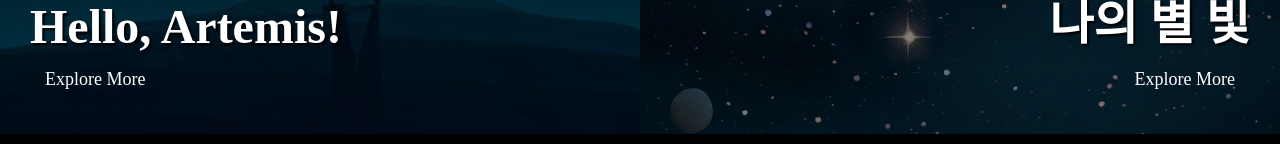
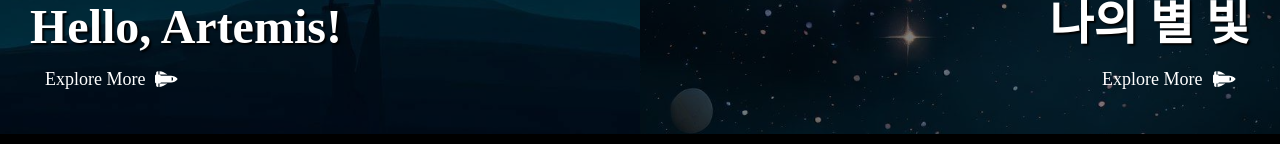
Before and after one commit to 2023-chambit-project/KOOSMOOS, a React (Vite) app: page /game in a window 1280 px wide. Shown: the part 656-800 px from the top of the page. Built offline with nearby package versions, Linux system fonts and the light colour scheme.

Commit message:
chore: Button에 아이콘 추가

```diff
--- a/src/pages/Game/components/AlignedBox/index.tsx
+++ b/src/pages/Game/components/AlignedBox/index.tsx
@@ -1,5 +1,6 @@
 import { Button } from '@/components'
 import { GameMainAlign, GameMainCommon } from '@/constants/index'
+import { faSpaceShuttle } from '@fortawesome/free-solid-svg-icons'
 import { FC, HTMLAttributes, PropsWithChildren } from 'react'
 import { PositionProps } from '../../Game.types'
 import * as S from './AlignedBox.styles'
@@ -13,7 +14,7 @@ export const AlignedArea: FC<PropsWithChildren<Props>> = ({ align, children, ...
       {children}
       <S.TitleAndButton align={align}>
         <h1>{GameMainAlign[align].titleText}</h1>
-        <Button variant="ghost" size="fit" onClick={() => {}}>
+        <Button icon={faSpaceShuttle} variant="ghost" size="fit" onClick={() => {}}>
           {GameMainCommon.buttonText}
         </Button>
       </S.TitleAndButton>
```
